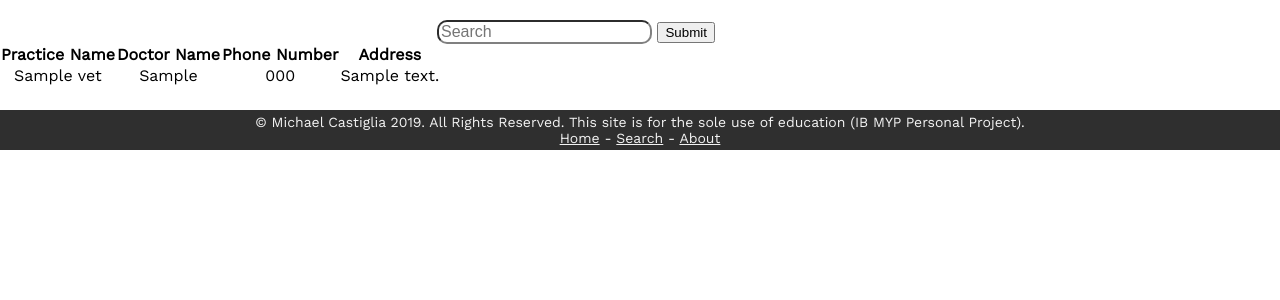
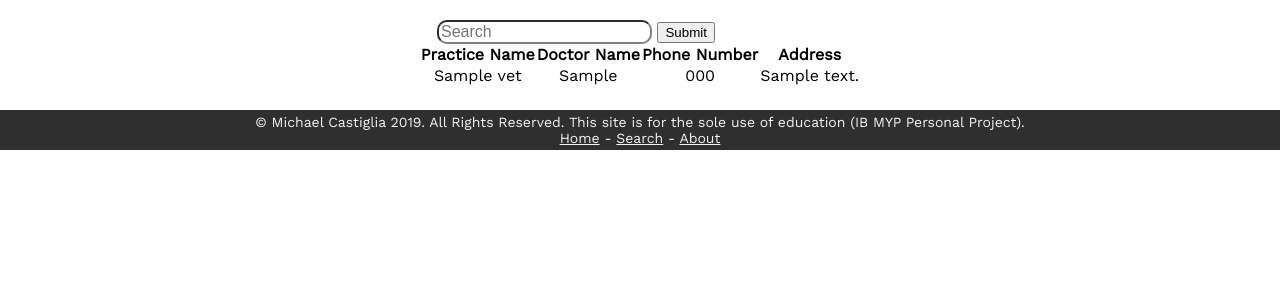
Before and after one commit to MichaelRP1/PersonalProject, a PHP site: page /search.php in a window 1280 px wide. Shown: the part 97-397 px from the top of the page. Run offline with PHP 8.4, Linux system fonts and the light colour scheme; tables that the repository leaves empty hold one stand-in row (values such as "Sample post").

Commit message:
Allow for table centering

```diff
--- a/css/main.css
+++ b/css/main.css
@@ -140,5 +140,7 @@ form {
 .searchtable {
 	border-collapse: collapse; /* Sets Border to he 1 line */
 	border: 1 px solid black; /* Sets border */
+	margin-left:auto; /* Automatically sets the left margin */
+    margin-right:auto; /* Automatically sets the left margin */
 	text-align: center; /* Sets text to align to the center of the screen */
 }
```
